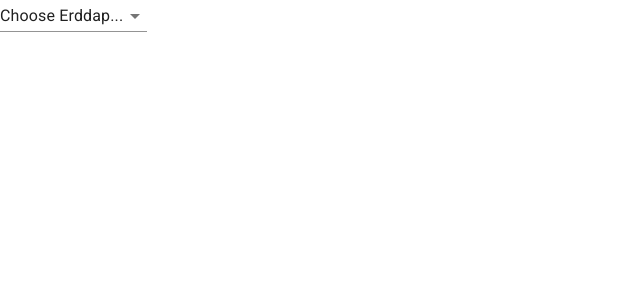
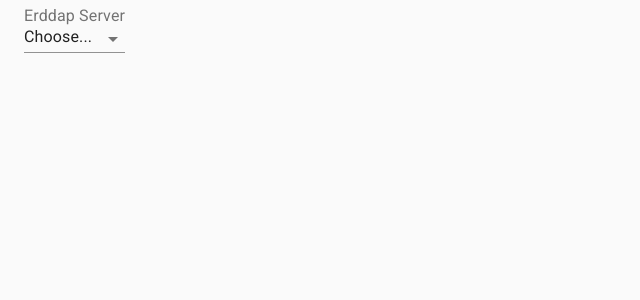
Before and after one commit to IrishMarineInstitute/erddap-query-alt-form, a React (Create React App) app: page / in a window 1280 px wide. Shown: the top 300 px of the page, without its empty margins (0-640 px from the left). Built offline with nearby package versions, Linux system fonts and the light colour scheme.

Commit message:
fixed layout somewhat, removed autocomplete for the moment

```diff
--- a/src/App.js
+++ b/src/App.js
@@ -3,10 +3,15 @@ import 'normalize.css';
 import './App.css';
 import Erddaps from './components/Erddaps'
 import { MuiPickersUtilsProvider } from '@material-ui/pickers';
+import CssBaseline from '@material-ui/core/CssBaseline';
 import DateFnsUtils from '@date-io/date-fns';
+import Container from '@material-ui/core/Container';
 // https://irishmarineinstitute.github.io/awesome-erddap/erddaps.js
 function App() {
   return (
+        <React.Fragment>
+      <CssBaseline />
+    <Container>
   	<MuiPickersUtilsProvider utils={DateFnsUtils}>
 	    <div className="App">
 	      <header className="App-header">
@@ -14,6 +19,8 @@ function App() {
 	      </header>
 	    </div>
     </MuiPickersUtilsProvider>
+    </Container>
+    </React.Fragment>
   );
 }
 
--- a/src/components/DataAccessForm.js
+++ b/src/components/DataAccessForm.js
@@ -4,7 +4,7 @@ import FieldFilters from './FieldFilters';
 import ResultsTable from './ResultsTable';
 import {debounce} from 'lodash';
 import TabledapFormats from './TabledapFormats';
-import { Select, MenuItem, Box, Typography } from '@material-ui/core';
+import { Select, MenuItem, Box, Typography, FormLabel } from '@material-ui/core';
 
 class QueryConstructorForm extends React.Component{
 
@@ -50,6 +50,7 @@ class QueryConstructorForm extends React.Component{
 			metadata._fieldnames.filter(field=>variables.indexOf(field)<0).map(map).forEach(option=>options.push(option));
 
 			return (<React.Fragment>
+				<FormLabel component="legend">Fields</FormLabel>
 				<MultiSelectSort
 				dataset={dataset}
 				selected={options.filter(o=>variables.indexOf(o.value)>=0)}
--- a/src/components/Erddap.js
+++ b/src/components/Erddap.js
@@ -1,7 +1,7 @@
 import React from 'react';
 import ErddapClient from '../ErddapClient'
 import DataAccessForm from './DataAccessForm'
-import { Select, MenuItem } from '@material-ui/core';
+import { Select, MenuItem, Box, FormLabel, FormControl } from '@material-ui/core';
 
 
 class Erddap extends React.Component {
@@ -32,13 +32,19 @@ class Erddap extends React.Component {
 		const options = datasets.map((dataset_id) =>
   			<MenuItem key={dataset_id} value={dataset_id}>{dataset_id}</MenuItem>
   		);
-  		const choose = (datasets && datasets.length)?"Choose dataset...":"Loading Datasets...";
+  		const choose = (datasets && datasets.length)?"Choose...":"Loading...";
 		return (
 		<React.Fragment>
+		            <Box display="block">
+            <FormControl component="fieldset" margin="dense">
+            <FormLabel component="legend">Dataset</FormLabel>
+
 		<Select value={dataset} onChange={this.onDatasetChanged} >
 		    <MenuItem value="0" key="choose..." selected>{choose}</MenuItem>
 			{options}
 		</Select>
+		</FormControl>
+		</Box>
 		<DataAccessForm erddap={erddap} dataset_id={dataset}/>
 		</React.Fragment>
 		);
--- a/src/components/Erddaps.js
+++ b/src/components/Erddaps.js
@@ -1,5 +1,5 @@
 import React, {useState, useEffect} from 'react';
-import { Select, MenuItem, Box } from '@material-ui/core';
+import { Select, MenuItem, Box, FormControl, FormLabel } from '@material-ui/core';
 import ErddapClient from '../ErddapClient'
 import Erddap from './Erddap';
 const erddapClient = new ErddapClient();
@@ -29,10 +29,13 @@ export default function Erddaps(props){
         return (
         <React.Fragment>
             <Box display="block">
+            <FormControl component="fieldset" margin="dense">
+            <FormLabel component="legend">Erddap Server</FormLabel>
             <Select value={erddapUrl} onChange={onErddapChanged} >
-                <MenuItem value="choose" key="choose..." selected>Choose Erddap...</MenuItem>
+                <MenuItem value="choose" key="choose..." selected>Choose...</MenuItem>
                 {options}
             </Select>
+            </FormControl>
             </Box>
 
              {erddap}
--- a/src/components/FieldFilter.js
+++ b/src/components/FieldFilter.js
@@ -1,27 +1,30 @@
 import React from 'react';
 import { Select, MenuItem, TextField} from '@material-ui/core';
 import { KeyboardDateTimePicker } from '@material-ui/pickers'
-import { FormGroup, FormControl, FormLabel  } from '@material-ui/core';
+import { FormGroup, FormControl, FormLabel} from '@material-ui/core';
 import { Autocomplete } from '@material-ui/lab';
 
 
 
 function ItemTextField(props) {
+    //TODO: split this into two controls...
 		const {variable,operation,onValueAssigned,metadata} = props;
 		const label = variable+" "+filterkv[operation];
         const [value, setvalue] = React.useState("_choose");
-		const onChange = (e) =>{
-            setvalue(e.target.value);
-            onValueAssigned(variable,operation,e.target.value);
+		const onChange = (event, val, reason) =>{
+            const assigned = event.target.value; //event.target && event.target.value !== undefined ? event.target.value: val;
+            setvalue(assigned);
+            onValueAssigned(variable,operation,assigned);
         };
         let options = metadata.subsets[variable];
         if(options){
             const isString = metadata._type[variable] === 'String'?true:false;
 
-            if(isString){
-                return(<Autocomplete
+            if(false && isString){
+                return(
+                    <Autocomplete
                   options={options}
-                  style={{ width: 300 }}
+                  style={{ width: 300, display: 'inline-flex'}}
                   renderInput = {params => (<TextField {...params} label={label} variant="outlined" />)}
                   label={label}
                   onInputChange={onChange}
@@ -165,7 +168,9 @@ function FieldFilterSelect(props){
 class FieldFilter extends React.Component{
 	render(){
 		const {variables} = this.props;
-		return (<FieldFilterSelect variables={variables} onChange={onChange}/>)
+		return (
+            <FieldFilterSelect variables={variables} onChange={onChange}/>
+            )
 	}
 }
 
--- a/src/components/FieldFilters.js
+++ b/src/components/FieldFilters.js
@@ -2,7 +2,7 @@ import React, {useState} from 'react';
 import FieldFilter from './FieldFilter';
 import {Box} from '@material-ui/core';
 import HighlightOffIcon from '@material-ui/icons/HighlightOff';
-import { IconButton } from '@material-ui/core';
+import { IconButton, FormLabel } from '@material-ui/core';
 
 export default function FieldFilters(props){
 	const [filters, setFilters] = useState([{key: Math.random()}])
@@ -34,6 +34,8 @@ export default function FieldFilters(props){
 		onFiltersChanged && onFiltersChanged(filters2.filter(filter=>filter.uri_component));
 	};
 	return (<React.Fragment>
+	            <FormLabel component="legend">Filters</FormLabel>
+
 				{filters.map((filter, idx)=>{
 					let icon;
 					let deleteThisFilter = deleteFilter.bind(null,filter);
```
